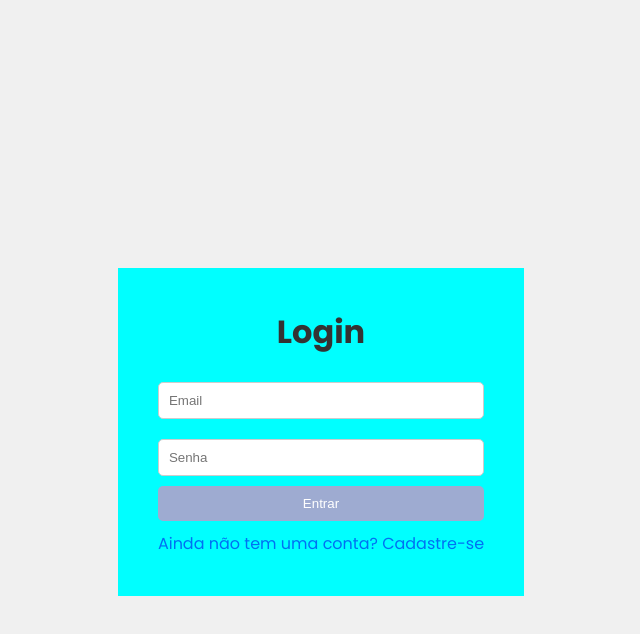
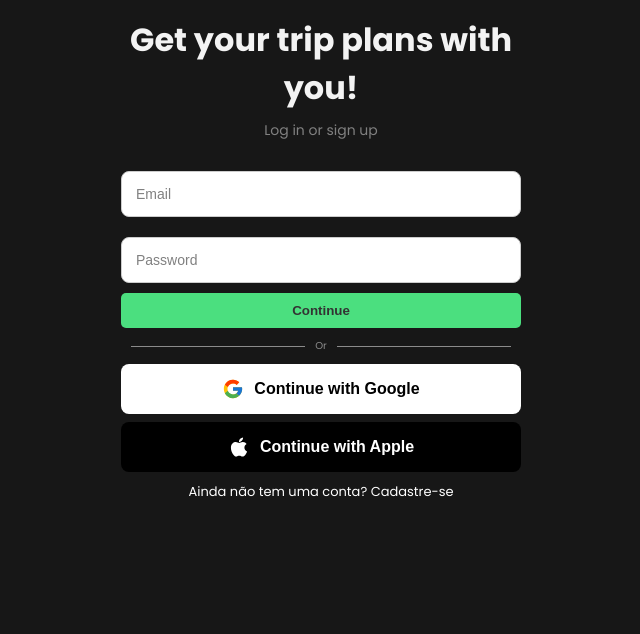
Before and after one commit to matheusarjc/When-Where, a Next.js app: page / in a window 1280 px wide. Shown: the top 634 px of the page, without its empty margins (319-959 px from the left). Built offline with nearby package versions, Linux system fonts and the light colour scheme; no server answers.

Commit message:
feat: add new styles

```diff
--- a/package.json
+++ b/package.json
@@ -13,6 +13,7 @@
     "next": "15.1.6",
     "react": "^19.0.0",
     "react-dom": "^19.0.0",
+    "react-icons": "^5.4.0",
     "styled-components": "^6.1.14",
     "ww-app": "file:"
   },
--- a/src/app/components/atoms/Button/Button.tsx
+++ b/src/app/components/atoms/Button/Button.tsx
@@ -1,8 +1,9 @@
 import styled from "styled-components";
 
 export const StyledButton = styled.button`
-  color: white;
-  background-color: rgb(158, 171, 209);
+  color: ${({ theme }) => theme.colors.text};
+  font-weight: 700;
+  background-color: #4bdf7f;
   border: none;
   padding: 10px 20px;
   border-radius: 5px;
@@ -10,6 +11,6 @@ export const StyledButton = styled.button`
   transition: background 0.3s;
 
   &:hover {
-    background-color: rgb(72, 92, 153);
+    background-color: rgb(17, 222, 89);
   }
 `;
--- a/src/app/components/molecules/StylesPallete.tsx
+++ b/src/app/components/molecules/StylesPallete.tsx
@@ -10,8 +10,9 @@ export const Container = styled.div`
 
 export const Title = styled.h1`
   text-align: center;
-  margin-bottom: 1rem;
+  margin-bottom: 0.5rem;
   font-weight: bolder;
+  color: ${({ theme }) => theme.colors.textTitle};
 `;
 
 export const FormBase = styled.form`
@@ -21,7 +22,6 @@ export const FormBase = styled.form`
 
 export const RowContainer = styled.div`
   display: flex;
-  flex-direction: row;
   gap: 1rem; /* Adiciona espaço entre os inputs */
   width: 100%; /* Para garantir que os elementos não quebrem linha */
   justify-content: center; /* Centraliza os inputs */
@@ -29,8 +29,9 @@ export const RowContainer = styled.div`
 
 export const ContainerBody = styled.div`
   display: flex;
+  background-color: ${({ theme }) => theme.colors.background};
   flex-direction: column;
   align-items: center;
   justify-content: center;
-  height: 100vh;
+  overflow: hidden; /* Evita qualquer overflow extra */
 `;
--- a/src/app/components/organisms/Auth/AuthForm.tsx
+++ b/src/app/components/organisms/Auth/AuthForm.tsx
@@ -6,29 +6,100 @@ import { useRouter, usePathname } from "next/navigation";
 import styled from "styled-components";
 import Button from "../../atoms/Button/page";
 import { ContainerBody, FormBase, RowContainer, Title } from "../../molecules/StylesPallete";
+import { FcGoogle } from "react-icons/fc";
+import { FaApple } from "react-icons/fa";
 
 const Input = styled.input`
   width: 100%;
-  padding: 10px;
+  padding: 14px;
   margin: 10px 0;
   border: 1px solid #ccc;
-  border-radius: 5px;
+  border-radius: 0.5rem;
+  font-size: 14px;
+  background-color: ${({ theme }) => theme.colors.inputBackground};
+  color: ${({ theme }) => theme.colors.text};
+
+  &::placeholder {
+    font-size: 14px;
+    color: gray;
+  }
+
+  &:focus {
+    outline: none;
+    border: 2px solid ${({ theme }) => theme.colors.greenLight};
+    box-shadow: 0px 0px 5px rgba(17, 222, 89, 0.5);
+  }
 `;
 
 const ToggleText = styled.p`
   margin-top: 10px;
+  font-size: small;
   cursor: pointer;
-  color: ${({ theme }) => theme.colors.primary};
+  color: ${({ theme }) => theme.colors.white};
+  text-align: center;
   &:hover {
     text-decoration: underline;
   }
 `;
 
 const BoxForm = styled.div`
-  background-color: aqua;
-  padding: 2.5rem;
+  background-color: ${({ theme }) => theme.colors.backgroundBox};
   display: flex;
   flex-direction: column;
+  border-radius: 10px;
+  width: 100%;
+  max-width: 400px;
+  text-align: center;
+`;
+
+const SocialDiv = styled.div`
+  display: flex;
+  flex-direction: column;
+  gap: 0.5rem;
+`;
+
+const SocialButton = styled.button`
+  width: 100%;
+  padding: 14px;
+  display: flex;
+  align-items: center;
+  justify-content: center;
+  border-radius: 8px;
+  font-size: 16px;
+  border: none;
+  cursor: pointer;
+  font-weight: bold;
+  gap: 10px;
+`;
+
+const GoogleButton = styled(SocialButton)`
+  background-color: white;
+  color: black;
+`;
+
+const AppleButton = styled(SocialButton)`
+  background-color: black;
+  color: white;
+`;
+
+const Separator = styled.div`
+  text-align: center;
+  margin: 10px 0;
+  font-size: 10px;
+  color: ${({ theme }) => theme.colors.white};
+  display: flex;
+  align-items: center;
+  justify-content: center;
+  opacity: 50%;
+
+  &::before,
+  &::after {
+    content: "";
+    flex: 1;
+    height: 1px;
+    background: ${({ theme }) => theme.colors.white};
+    margin: 0 10px;
+  }
 `;
 
 export default function AuthForm() {
@@ -59,11 +130,12 @@ export default function AuthForm() {
   return (
     <ContainerBody>
       <BoxForm>
-        <Title>{isLogin ? "Login" : "Cadastro"}</Title>
+        <Title>{isLogin ? "Get your trip plans with you!" : "Create an Account"}</Title>
+        <p style={{ color: "gray", fontSize: "14px", marginBottom: "20px" }}>
+          {isLogin ? "Log in or sign up" : "Sign up to get started"}
+        </p>
         <FormBase onSubmit={handleSubmit}>
-          {isLogin ? (
-            ""
-          ) : (
+          {!isLogin && (
             <RowContainer>
               <Input
                 type="text"
@@ -74,14 +146,13 @@ export default function AuthForm() {
               />
               <Input
                 type="text"
-                placeholder="Nome"
+                placeholder="Name"
                 value={name}
                 onChange={(e) => setName(e.target.value)}
                 required
               />
             </RowContainer>
           )}
-
           <Input
             type="email"
             placeholder="Email"
@@ -91,13 +162,27 @@ export default function AuthForm() {
           />
           <Input
             type="password"
-            placeholder="Senha"
+            placeholder="Password"
             value={password}
             onChange={(e) => setPassword(e.target.value)}
             required
           />
-          <Button type="submit">{isLogin ? "Entrar" : "Cadastrar"}</Button>
+          <Button type="submit">{isLogin ? "Continue" : "Sign Up"}</Button>
         </FormBase>
+
+        <Separator>Or</Separator>
+
+        <SocialDiv>
+          <GoogleButton>
+            <FcGoogle size={22} />
+            Continue with Google
+          </GoogleButton>
+          <AppleButton>
+            <FaApple size={22} />
+            Continue with Apple
+          </AppleButton>
+        </SocialDiv>
+
         <ToggleText onClick={() => setIsLogin(!isLogin)}>
           {isLogin ? "Ainda não tem uma conta? Cadastre-se" : "Já tem uma conta? Faça login"}
         </ToggleText>
--- a/src/styles/global.ts
+++ b/src/styles/global.ts
@@ -15,6 +15,7 @@ const GlobalStyle = createGlobalStyle`
     padding: ${({ theme }) => theme.screen.xs};
     color: ${({ theme }) => theme.colors.text};
     font-family: 'Poppins', serif;
+    overflow: hidden;
   }
 
   button {
--- a/src/styles/theme.ts
+++ b/src/styles/theme.ts
@@ -2,9 +2,11 @@ export const theme = {
   colors: {
     primary: "#0070f3", // Cor principal (Azul)
     secondary: "#1c1c1e", // Cor secundária (Cinza escuro)
-    background: "#f0f0f0", // Cor de fundo (Cinza claro)
-    text: "#333", // Cor do texto (Preto)
+    background: "#171717",
+    text: "#333",
+    textTitle: "#f3f3f3",
     white: "#ffffff",
+    greenLight: "#4bdf7f",
   },
   fontSizes: {
     small: "12px",
@@ -17,7 +19,7 @@ export const theme = {
     large: "24px",
   },
   screen: {
-    xs: "2rem",
+    xs: "1rem 2rem",
     sm: 400,
     md: "4rem",
     lg: 1024,
```
Also changed, not shown: src/app/Home/page.tsx (+69 -16 lines), src/app/components/molecules/DivsPallete.tsx (added, +16 -0 lines), 1 other file (tests, documents, lock files or other folders).
